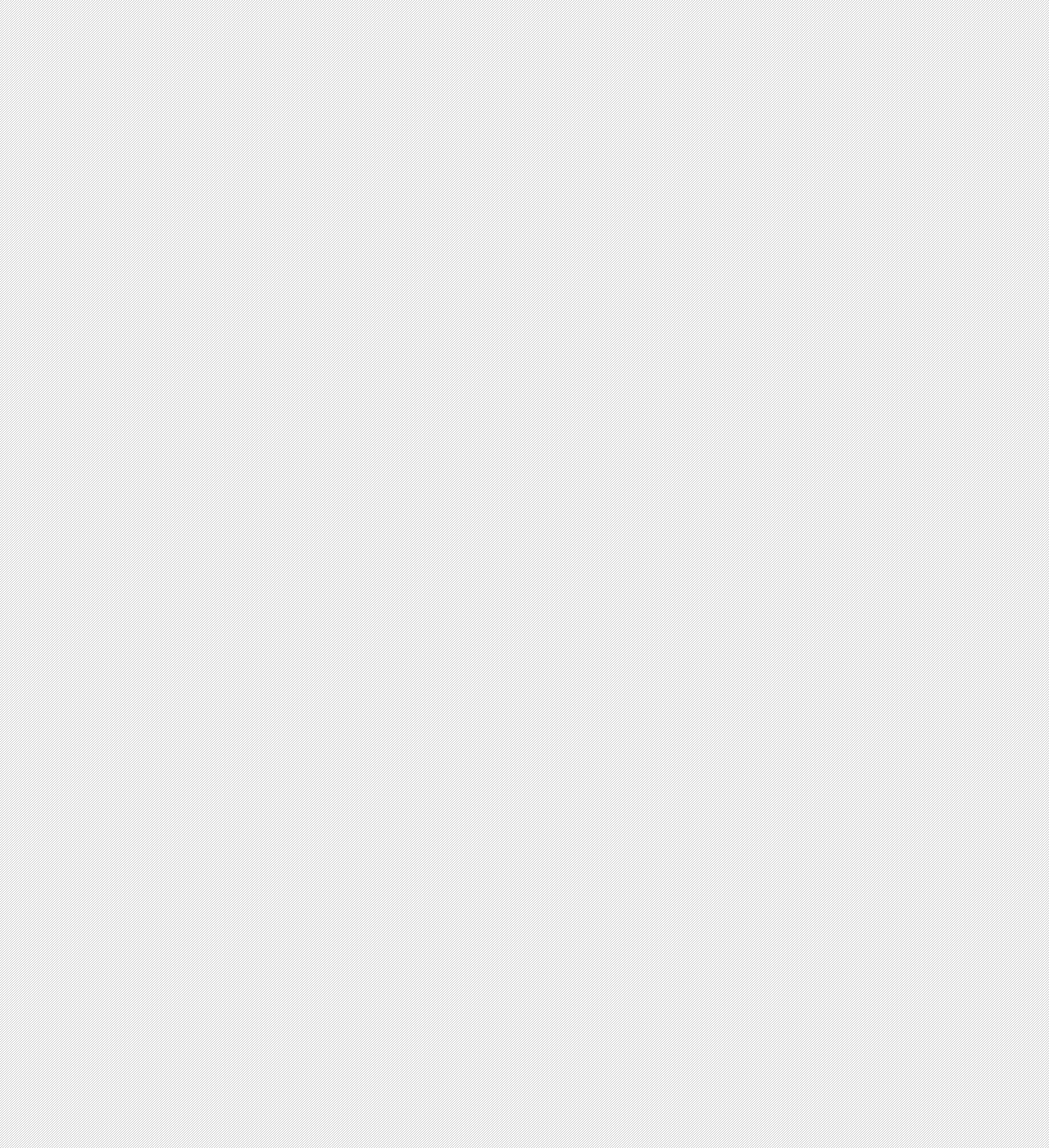
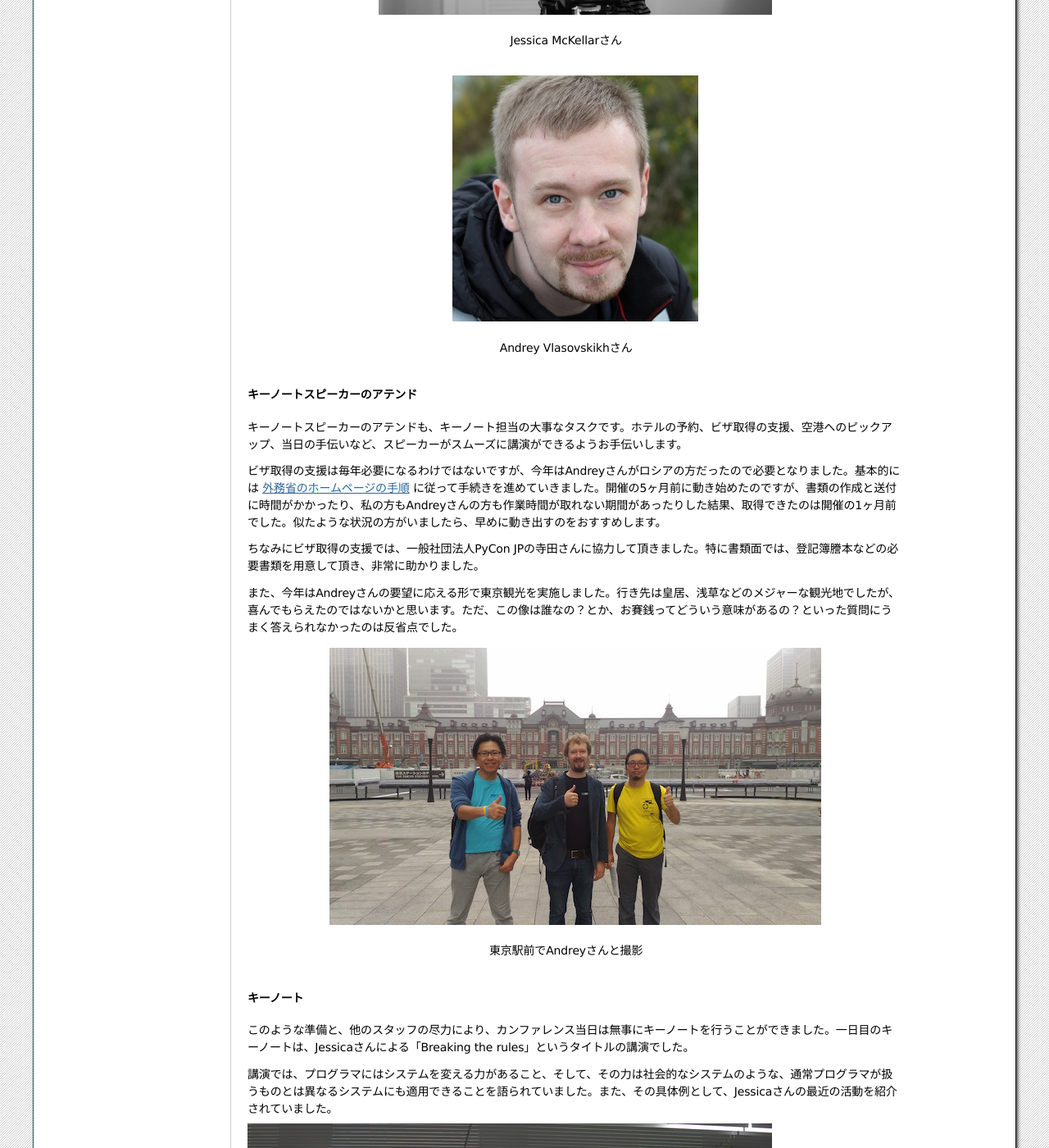
Before and after one commit to pyconjp/shoeisha2016, a Sphinx documentation site: the page built from source/afterreport_02_program.rst, in a window 1280 px wide and 1400 px high, scrolled down 1185 px. Shown: the whole window at 82% size. Built offline with Sphinx 7.4.7, drawn with Linux system fonts in a browser that asks for light colours; some of the changed text lies outside the part shown.

Commit message:
Add keynote part to afterreport02

```diff
--- a/source/afterreport_02_program.rst
+++ b/source/afterreport_02_program.rst
@@ -32,6 +32,67 @@ Youth Coder Workshop
 ---------------------
 .. sectionauthor:: Kishin Yagami
 
+キーノート担当の八神です。このセクションでは、キーノート担当のタスクと今年のキーノートの内容について、少しだけご紹介します。
+
+キーノートスピーカーが決定するまで
+^^^^^^^^^^^^^^^^^^^^^^^^^^^^^^^^^^^^^^^
+
+キーノート担当の重要タスクの一つは、キーノートスピーカーの決定です。決定までは、スピーカー候補の提案募集、候補者への投票、スピーカー決めのミーティングというプロセスを経ます。候補となる方には多忙な方が少なくないため、半年前には決まるよう、早めに動き出します。
+
+スピーカー候補の提案募集では、「この人のキーノートが聞きたい！」という提案を広く集めます（ `ブログ記事 <http://pyconjp.blogspot.jp/2016/02/pycon-jp-2016-keynote-proposal.html>`_ ）。Python関連のメーリングリスト、PyCon JPブログ、Twitter等で告知し、PyCon JPスタッフでない方からの提案も広く集めます。
+
+余談ですが、募集をかけたところ、自らキーノートスピーカーとして名乗りを上げた方がいました。残念ながらその方はスピーカーとはなりませんでしたが、まさか自ら立候補する方がいるとは思わず、私にとって非常に印象深い出来事でした。
+
+スピーカー決めのミーティングでは、候補者への投票結果を考慮し、キーノートをお願いする人を決めます。票数だけでなく、こういうテーマはキーノートに良さそう、といった意見も考慮します。
+
+キーノートは目玉イベントの一つであるせいか、このミーティングは毎年大変です。今年も一筋縄ではいかず、例えば投票結果の扱い方、PyCon JP 2016のテーマの反映について、関係者みんなが納得いくような形で決めていくことの難しさを感じました。
+
+このミーティングの結果、今年はJessica McKellarさん、Andrey Vlasovskikhさんのお二人にお願いすることになりました。
+
+.. figure:: /_static/beforereport_01_pyconjp/jessica_profile.jpg
+
+   Jessica McKellarさん
+
+.. figure:: /_static/beforereport_01_pyconjp/andrey_profile.jpg
+
+   Andrey Vlasovskikhさん
+
+キーノートスピーカーのアテンド
+^^^^^^^^^^^^^^^^^^^^^^^^^^^^^^^^^^^^^^^
+
+キーノートスピーカーのアテンドも、キーノート担当の大事なタスクです。ホテルの予約、ビザ取得の支援、空港へのピックアップ、当日の手伝いなど、スピーカーがスムーズに講演ができるようお手伝いします。
+
+ビザ取得の支援は毎年必要になるわけではないですが、今年はAndreyさんがロシアの方だったので必要となりました。基本的には `外務省のホームページの手順 <http://www.mofa.go.jp/mofaj/toko/visa/tanki/russia_nis.html>`_ に従って手続きを進めていきました。開催の5ヶ月前に動き始めたのですが、書類の作成と送付に時間がかかったり、私の方もAndreyさんの方も作業時間が取れない期間があったりした結果、取得できたのは開催の1ヶ月前でした。似たような状況の方がいましたら、早めに動き出すのをおすすめします。
+
+ちなみにビザ取得の支援では、一般社団法人PyCon JPの寺田さんに協力して頂きました。特に書類面では、登記簿謄本などの必要書類を用意して頂き、非常に助かりました。
+
+また、今年はAndreyさんの要望に応える形で東京観光を実施しました。行き先は皇居、浅草などのメジャーな観光地でしたが、喜んでもらえたのではないかと思います。ただ、この像は誰なの？とか、お賽銭ってどういう意味があるの？といった質問にうまく答えられなかったのは反省点でした。
+
+.. figure:: /_static/afterreport_02_program/weekend_trip.jpg
+
+   東京駅前でAndreyさんと撮影
+
+キーノート
+^^^^^^^^^^^^^^^^^^^^^^^^^
+
+このような準備と、他のスタッフの尽力により、カンファレンス当日は無事にキーノートを行うことができました。一日目のキーノートは、Jessicaさんによる「Breaking the rules」というタイトルの講演でした。
+
+講演では、プログラマにはシステムを変える力があること、そして、その力は社会的なシステムのような、通常プログラマが扱うものとは異なるシステムにも適用できることを語られていました。また、その具体例として、Jessicaさんの最近の活動を紹介されていました。
+
+.. image:: /_static/afterreport_02_program/jessica_keynote.jpg
+
+二日目のキーノートは、Andreyさんによる「What's New in Python 3.6」というタイトルの講演でした。講演では、Python 3.6で導入予定の機能として、Type Hintsや非同期処理に関する新機能を紹介されていました。
+
+.. image:: /_static/afterreport_02_program/andrey_keynote.jpg
+
+より詳しい講演内容については、 `一日目はこちらの記事 <http://gihyo.jp/news/report/01/pyconjp2016/0001>`_ 、 `二日目はこちらの記事 <http://gihyo.jp/news/report/01/pyconjp2016/0002>`_ で紹介されています。
+
+まとめ
+^^^^^^^^^^^^^^^^^^^^^^^^^
+
+キーノート担当のタスクと今年のキーノートの内容について少しご紹介しました。私は初めてのPyCon JPスタッフでしたが、思わぬ出会い、出来事が沢山あり、とても楽しめました。興味がありましたら、ぜひ `スタッフミーティング <http://pyconjp-staff.connpass.com/>`_ に顔を出してみてはいかがでしょうか？
+
+
 招待講演
 ----------------------
 .. sectionauthor:: Masuoka Hideto
```
Also changed, not shown: source/_static/afterreport_02_program/andrey_keynote.jpg (added), source/_static/afterreport_02_program/jessica_keynote.jpg (added), source/_static/afterreport_02_program/weekend_trip.jpg (added).
